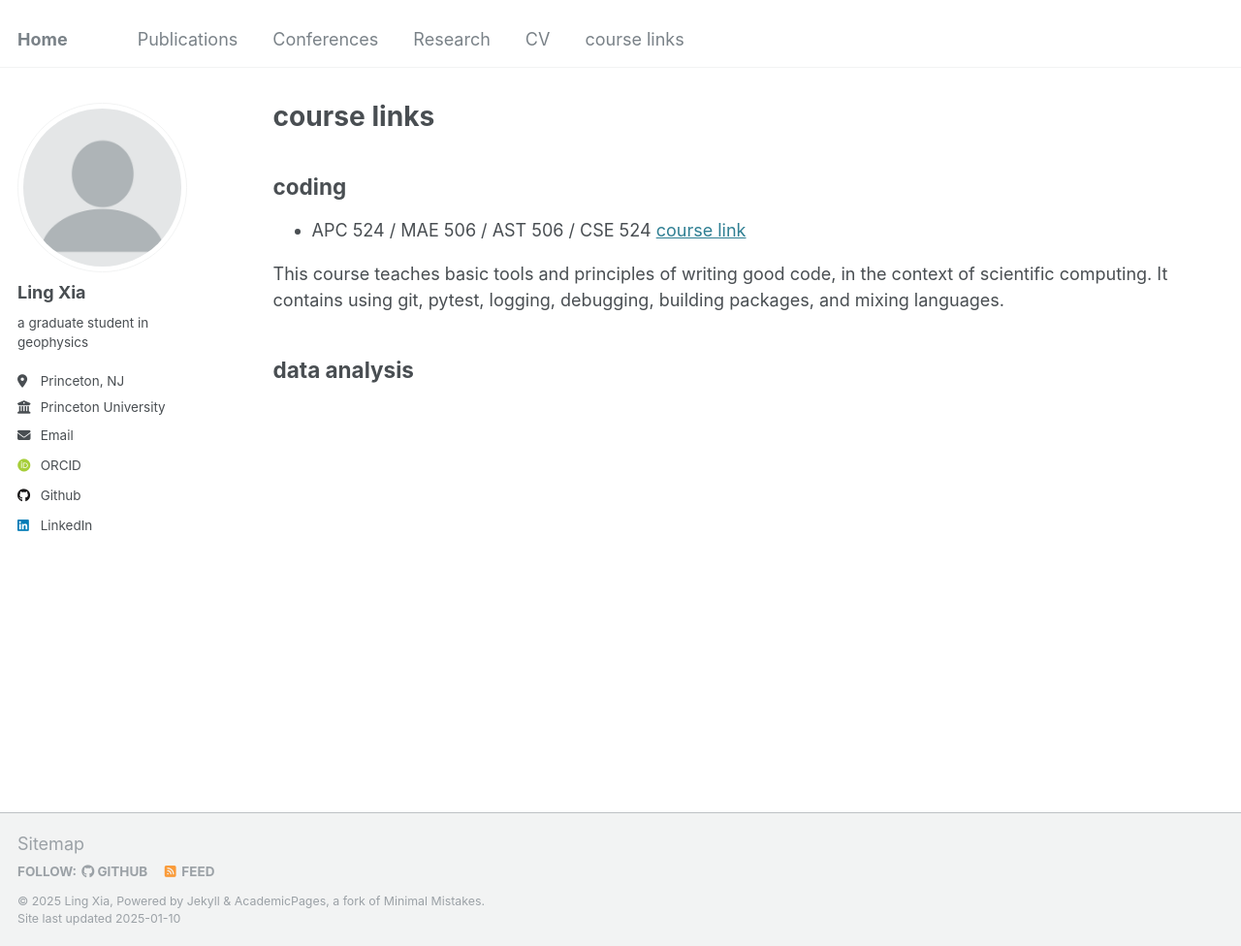
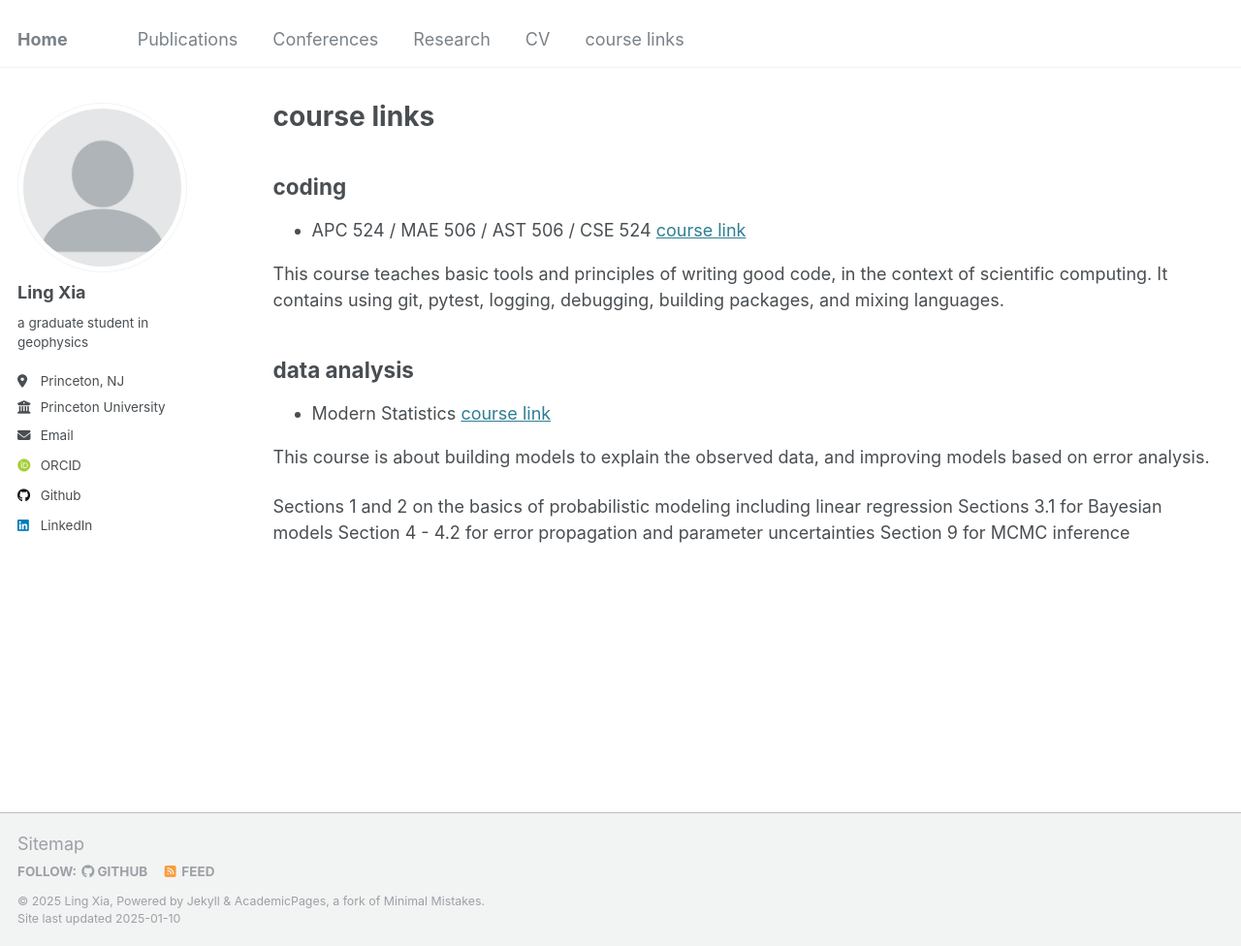
Before and after one commit to xialing2003/xialing2003.github.io, a Jekyll site: the page built from _pages/courses.md, in a window 1280 px wide and 976 px high. Shown: the whole window at 97% size. Built offline with Jekyll 4.4.1, drawn with Linux system fonts in a browser that asks for light colours; some web fonts are replaced.

Commit message:
Update courses.md

```diff
--- a/_pages/courses.md
+++ b/_pages/courses.md
@@ -19,3 +19,13 @@ This course teaches basic tools and principles of writing good code, in the cont
 
 data analysis
 -----
+
+* Modern Statistics
+[course link](https://sml505.pmelchior.net/Introduction.html)
+
+This course is about building models to explain the observed data, and improving models based on error analysis.
+
+Sections 1 and 2 on the basics of probabilistic modeling including linear regression
+Sections 3.1 for Bayesian models
+Section 4 - 4.2 for error propagation and parameter uncertainties
+Section 9 for MCMC inference
```
